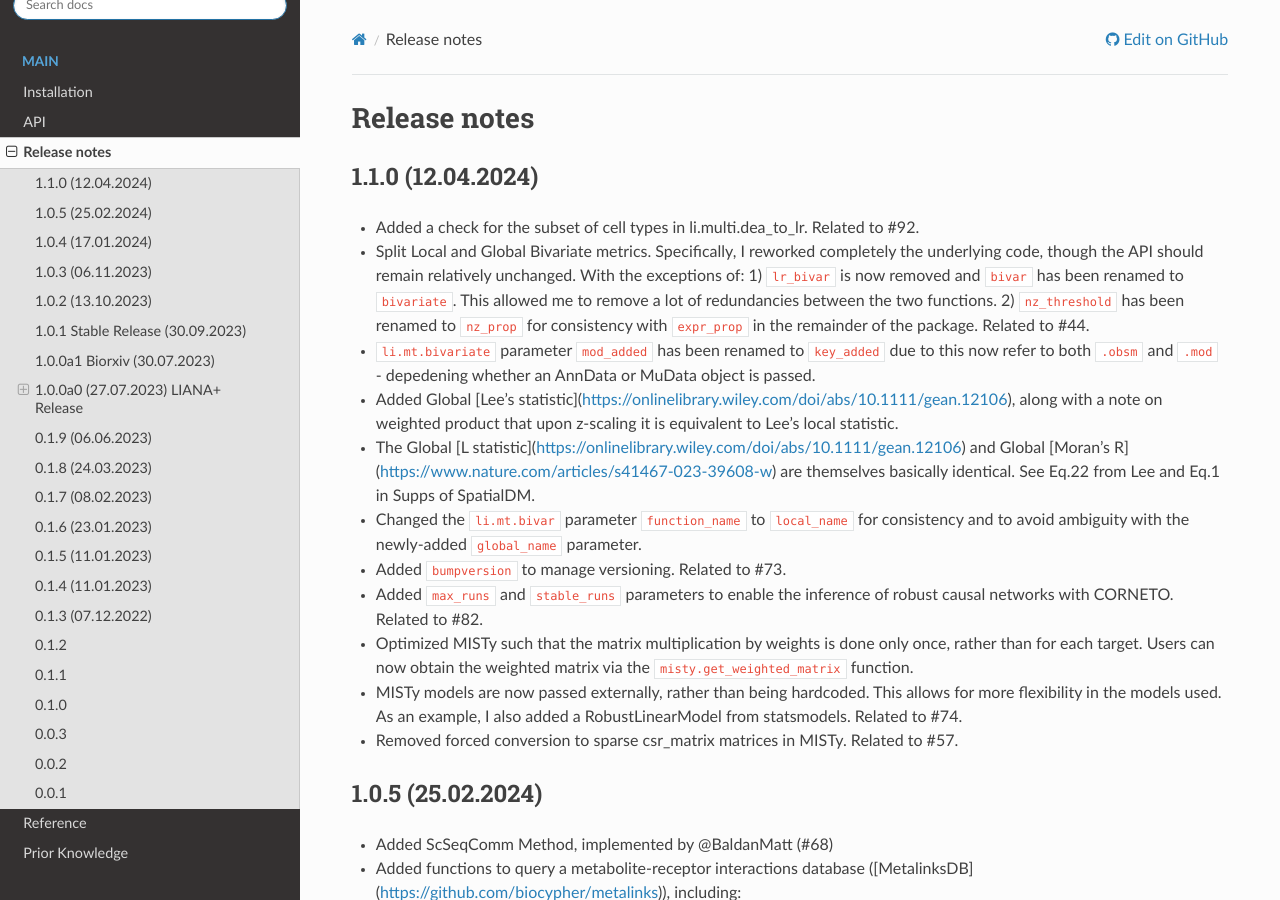
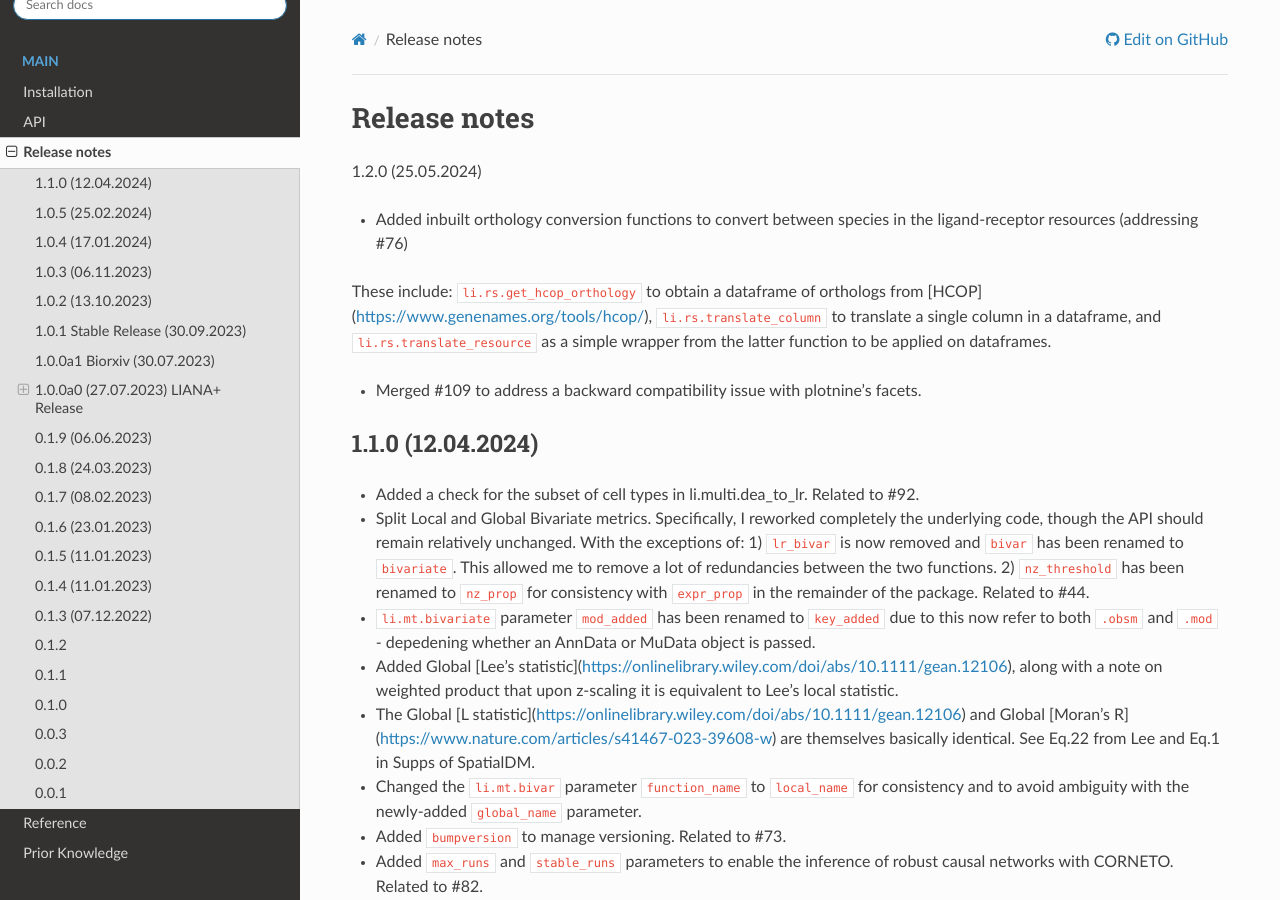
Before and after one commit to saezlab/liana-py, a Sphinx documentation site: the page built from docs/source/release_notes.rst, in a window 1280 px wide and 900 px high. Built offline with Sphinx 7.4.7 and the Read the Docs theme 2.0.0, drawn with Linux system fonts in a browser that asks for light colours; pages that are not in the unit, such as notebooks, are missing from menus.

Commit message:
update release notes, improve logging

```diff
--- a/docs/source/release_notes.rst
+++ b/docs/source/release_notes.rst
@@ -1,5 +1,13 @@
 Release notes
 =============
+
+1.2.0 (25.05.2024)
+
+- Added inbuilt orthology conversion functions to convert between species in the ligand-receptor resources (addressing #76)
+These include: ``li.rs.get_hcop_orthology`` to obtain a dataframe of orthologs from [HCOP](https://www.genenames.org/tools/hcop/), ``li.rs.translate_column`` to translate a single column in a dataframe, and ``li.rs.translate_resource`` as a simple wrapper from the latter function to be applied on dataframes.
+
+- Merged #109 to address a backward compatibility issue with plotnine's facets.
+
 
 1.1.0 (12.04.2024)
 -------------------------------------------------
```
Also changed, not shown: 1 other file.
